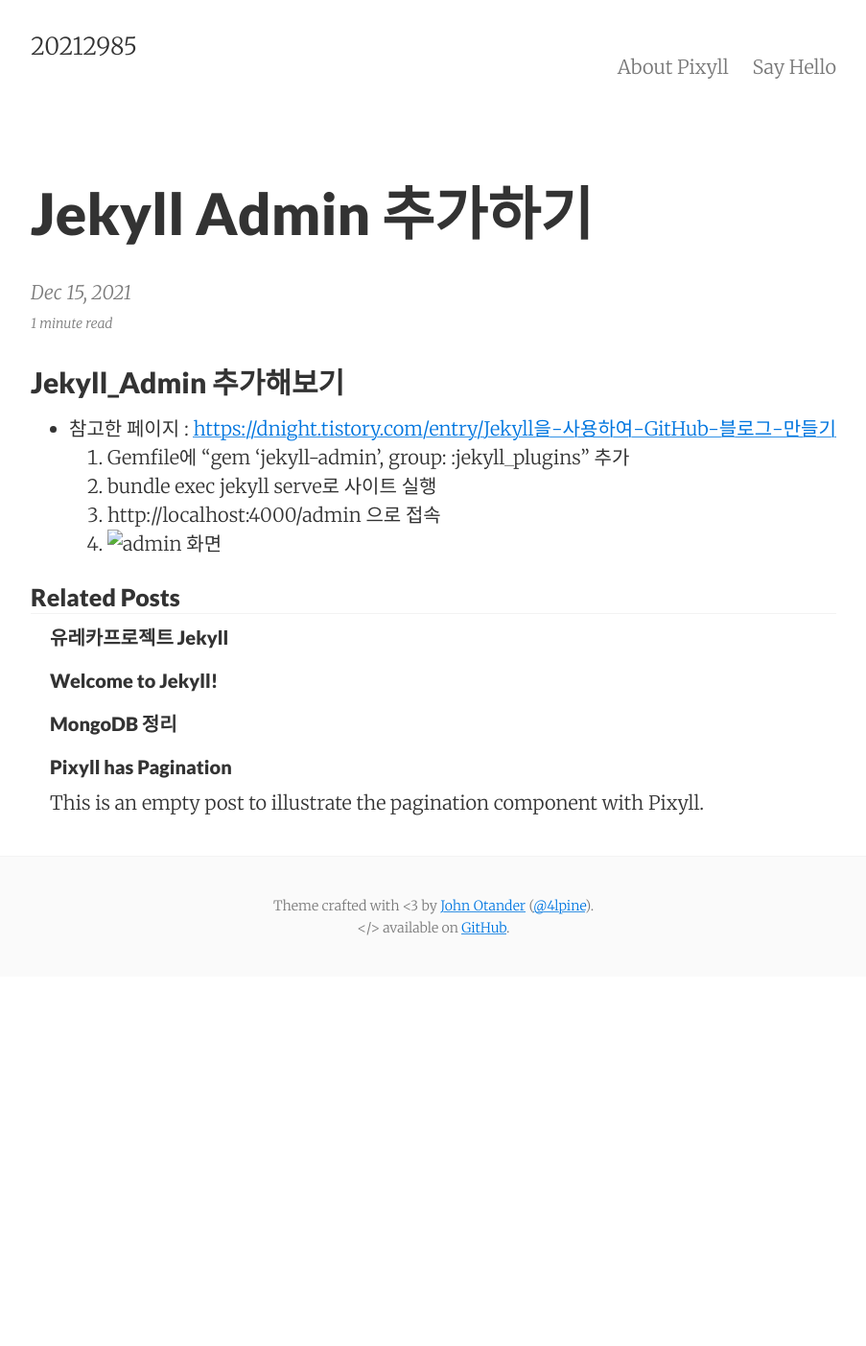
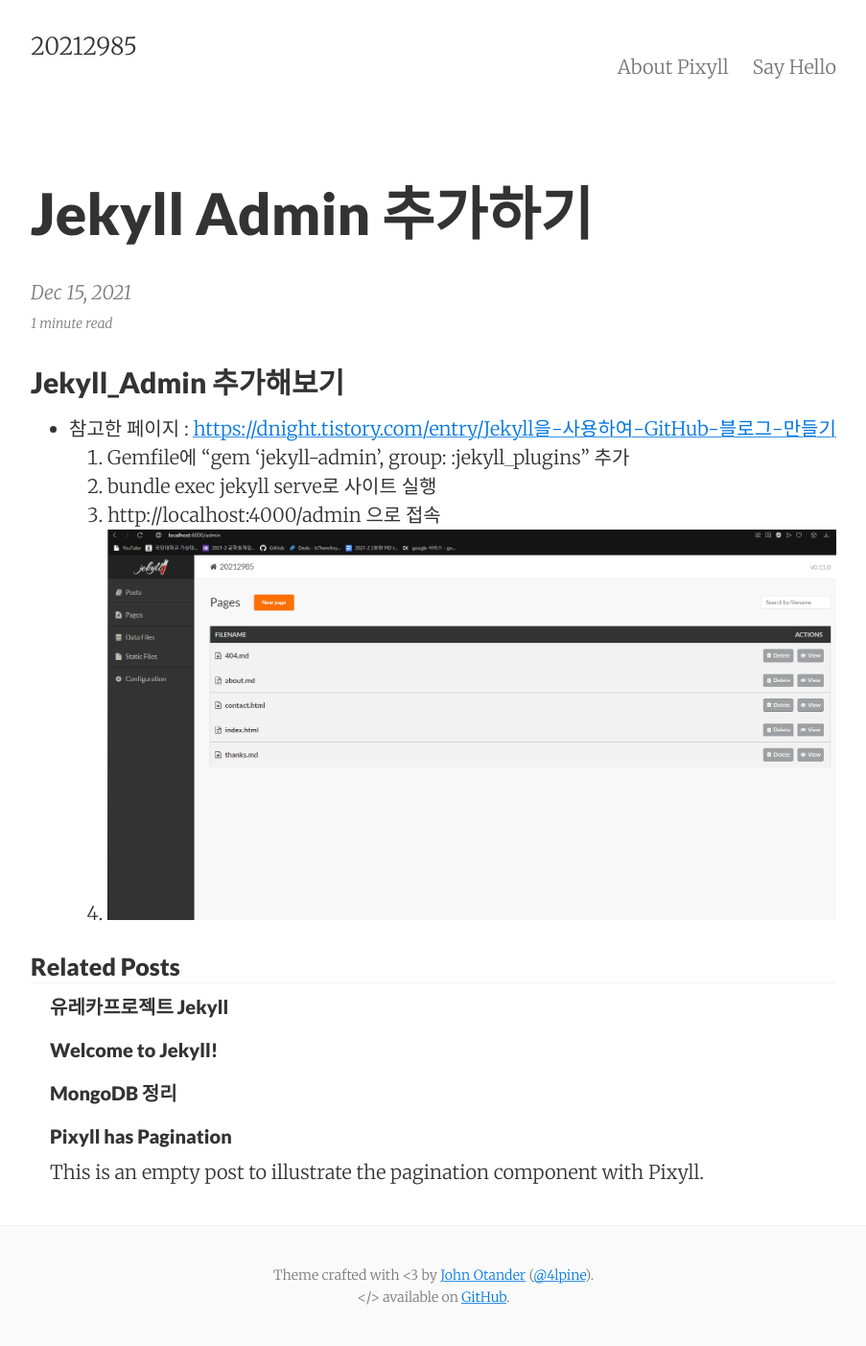
Before and after one commit to clip968/clip968.github.io, a Jekyll site: the page built from _posts/2021-12-15-Jekyll-Admin-추가.md, in a window 1280 px wide. Shown: the whole page at 96% size, without its empty margins (188-1091 px from the left). Built offline with Jekyll 4.4.1, drawn with Linux system fonts in a browser that asks for light colours; comment, search, counter and statistics services are not loaded; before the commit the page ends 1018 px from its top, so only the background shows below that.

Commit message:
Update 2021-12-15-Jekyll-Admin-추가.md

```diff
--- a/_posts/2021-12-15-Jekyll-Admin-추가.md
+++ b/_posts/2021-12-15-Jekyll-Admin-추가.md
@@ -10,4 +10,4 @@
 1. Gemfile에  "gem 'jekyll-admin', group: :jekyll_plugins" 추가
 2. bundle exec jekyll serve로 사이트 실행
 3. http://localhost:4000/admin 으로 접속
-4. ![admin 화면](./images/captured.png)
+4. ![admin 화면](https://github.com/clip968/clip968.github.io/blob/main/images/captured.png?raw=true)
```
